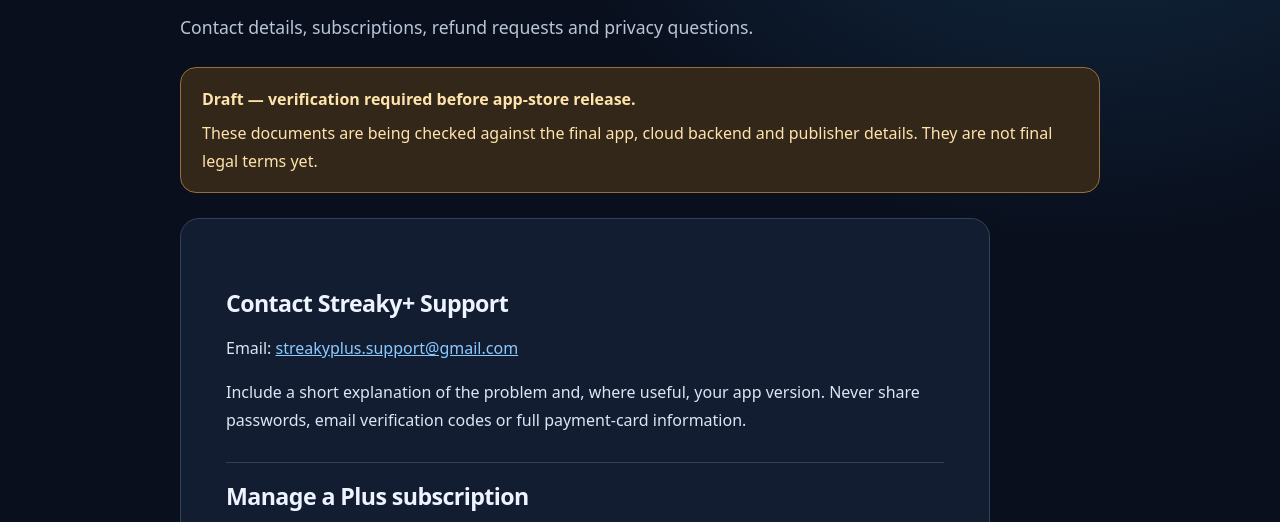
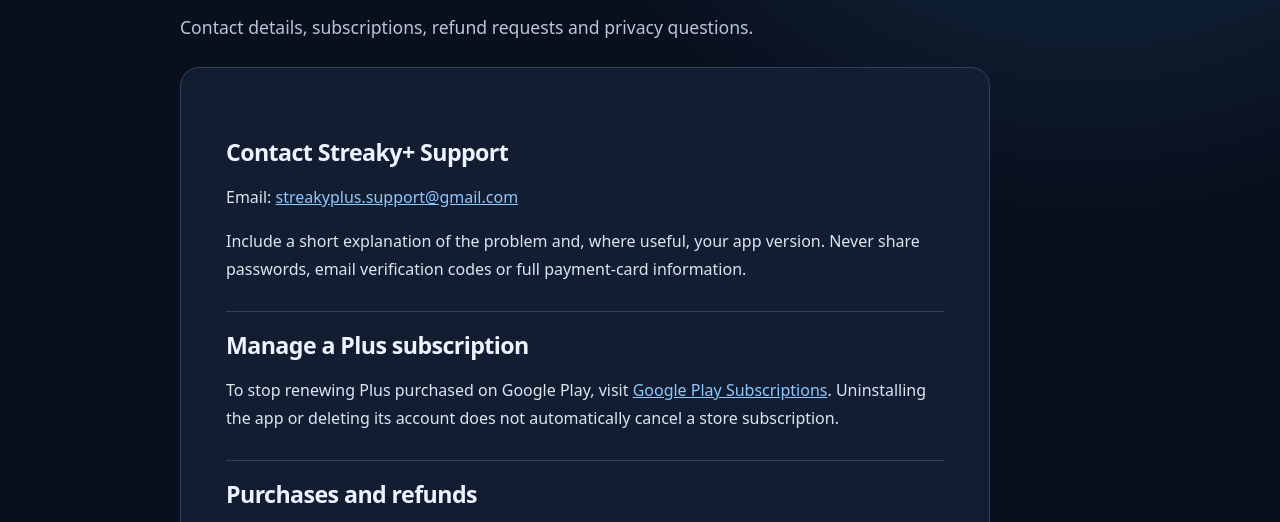
Before and after one commit to Streaky-plus/streaky-plus-legal, a plain HTML site: page support.html in a window 1280 px wide. Shown: the part 246-768 px from the top of the page. Drawn offline with Linux system fonts and the light colour scheme.

Commit message:
Remove draft verification banner from support.html

```diff
--- a/support.html
+++ b/support.html
@@ -1,5 +1,5 @@
 <!doctype html>
 <html lang="en"><head><meta charset="utf-8"><meta name="viewport" content="width=device-width,initial-scale=1"><meta name="theme-color" content="#090f1d"><meta name="description" content="Support — Streaky+ legal and support information."><title>Support | Streaky+</title><link rel="stylesheet" href="styles.css"></head><body>
 <a class="skip" href="#main">Skip to content</a><header><div class="wrap nav"><a href="index.html" class="brand" aria-label="Streaky+ legal home"><span class="mark">S+</span>Streaky+</a><nav class="navlinks" aria-label="Site navigation"><a href="index.html">Home</a><a href="privacy.html">Privacy</a><a href="terms.html">Terms</a><a href="delete-account.html">Delete account</a><a href="support.html" aria-current="page">Support</a></nav></div></header>
-<main id="main" class="wrap"><div class="eyebrow">Here to help</div><h1>Support</h1><p class="lede">Contact details, subscriptions, refund requests and privacy questions.</p><div class="notice" role="note"><strong>Draft — verification required before app-store release.</strong><p>These documents are being checked against the final app, cloud backend and publisher details. They are not final legal terms yet.</p></div><article class="paper"><h2>Contact Streaky+ Support</h2><p>Email: <a href="mailto:streakyplus.support@gmail.com">streakyplus.support@gmail.com</a></p><p>Include a short explanation of the problem and, where useful, your app version. Never share passwords, email verification codes or full payment-card information.</p><h2>Manage a Plus subscription</h2><p>To stop renewing Plus purchased on Google Play, visit <a href="https://play.google.com/store/account/subscriptions">Google Play Subscriptions</a>. Uninstalling the app or deleting its account does not automatically cancel a store subscription.</p><h2>Purchases and refunds</h2><p>Eligible refunds can be requested through Google Play. Email support for difficulties restoring purchased features or questions about an order; do not send complete payment-card details.</p><h2>Account deletion and privacy</h2><p>Use the <a href="delete-account.html">account-deletion page</a> to request verified deletion or read the <a href="privacy.html">Privacy Policy</a> for data-handling details.</p></article></main>
+<main id="main" class="wrap"><div class="eyebrow">Here to help</div><h1>Support</h1><p class="lede">Contact details, subscriptions, refund requests and privacy questions.</p><article class="paper"><h2>Contact Streaky+ Support</h2><p>Email: <a href="mailto:streakyplus.support@gmail.com">streakyplus.support@gmail.com</a></p><p>Include a short explanation of the problem and, where useful, your app version. Never share passwords, email verification codes or full payment-card information.</p><h2>Manage a Plus subscription</h2><p>To stop renewing Plus purchased on Google Play, visit <a href="https://play.google.com/store/account/subscriptions">Google Play Subscriptions</a>. Uninstalling the app or deleting its account does not automatically cancel a store subscription.</p><h2>Purchases and refunds</h2><p>Eligible refunds can be requested through Google Play. Email support for difficulties restoring purchased features or questions about an order; do not send complete payment-card details.</p><h2>Account deletion and privacy</h2><p>Use the <a href="delete-account.html">account-deletion page</a> to request verified deletion or read the <a href="privacy.html">Privacy Policy</a> for data-handling details.</p></article></main>
 <footer><div class="wrap footer-inner"><span>© 2026 Streaky+ · Legal & support</span><span><a href="privacy.html">Privacy</a> · <a href="terms.html">Terms</a> · <a href="delete-account.html">Account deletion</a></span></div></footer></body></html>
```
